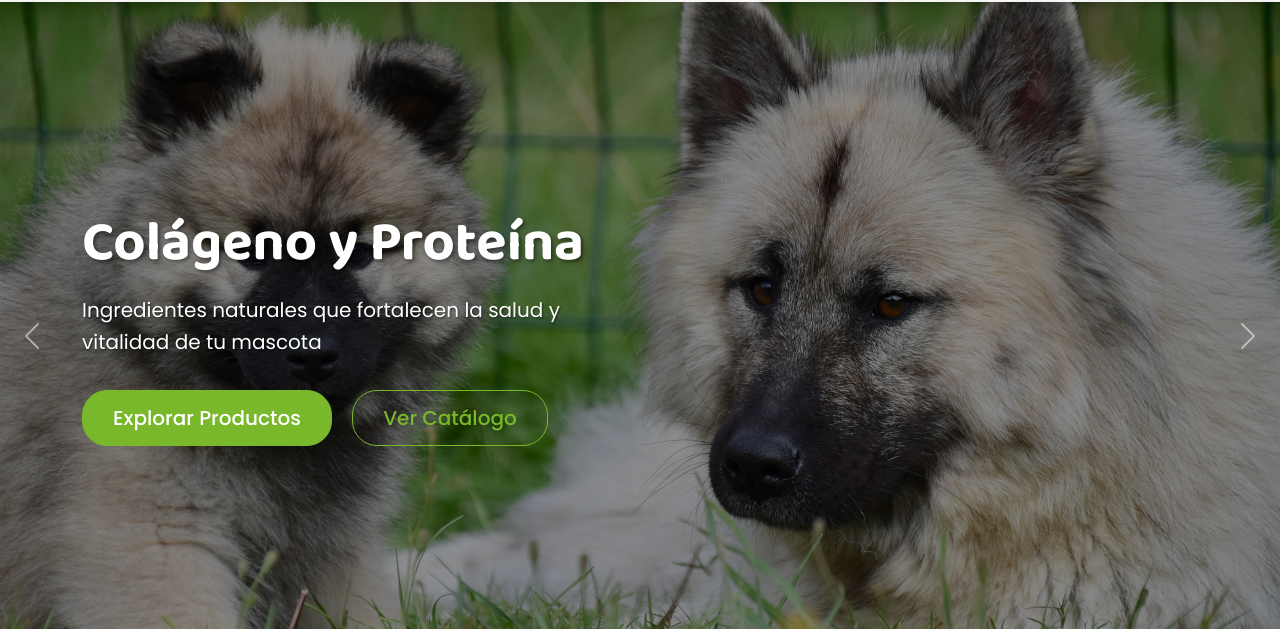
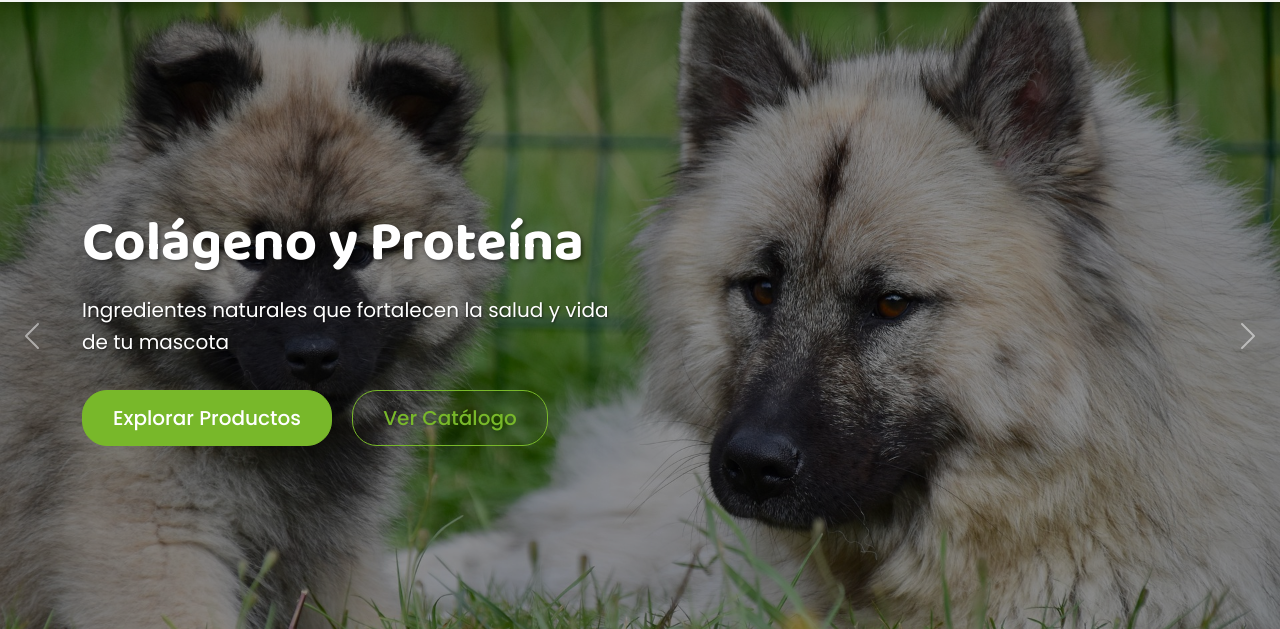
Before and after one commit to NotJcao17/nivo-golden, a website: page index.html in a window 1280 px wide. Shown: the part 64-693 px from the top of the page. Drawn offline with nearby package versions, Linux system fonts and the light colour scheme.

Commit message:
prueba de actualización

```diff
--- a/index.html
+++ b/index.html
@@ -85,7 +85,7 @@
                             <div class="col-lg-6">
                                 <div class="hero-content">
                                     <h1 class="hero-title">Colágeno y Proteína</h1>
-                                    <p class="hero-subtitle">Ingredientes naturales que fortalecen la salud y vitalidad de tu mascota</p>
+                                    <p class="hero-subtitle">Ingredientes naturales que fortalecen la salud y vida de tu mascota</p>
                                     <div class="hero-buttons">
                                         <a href="#productos" class="btn btn-primary btn-lg me-3">Explorar Productos</a>
                                         <a href="productos.html" class="btn btn-outline-primary btn-lg">Ver Catálogo</a>
```
